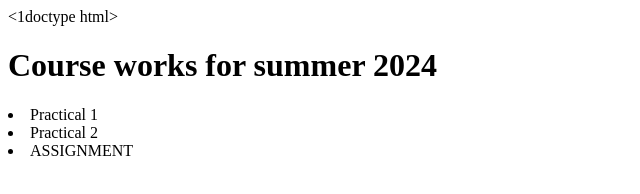
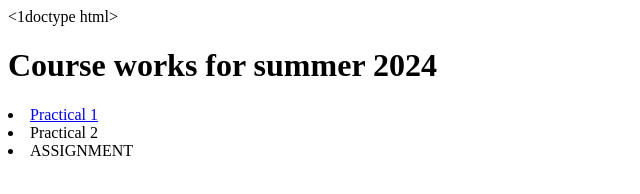
Before and after one commit to wAr-dHa/commm3013.github.io, a plain HTML site: page index.html in a window 1280 px wide. Shown: the full height of the page, 0-640 px from the left. Drawn offline with Linux system fonts and the light colour scheme.

Commit message:
Update index.html

```diff
--- a/index.html
+++ b/index.html
@@ -9,7 +9,7 @@
 
 
     </ul>
-      <li>Practical 1</li>
+      <li><a href="wardhaislam_index.html">Practical 1</a></li>
      <li>Practical 2</li>
      <li>ASSIGNMENT </li>
   </body>
```
